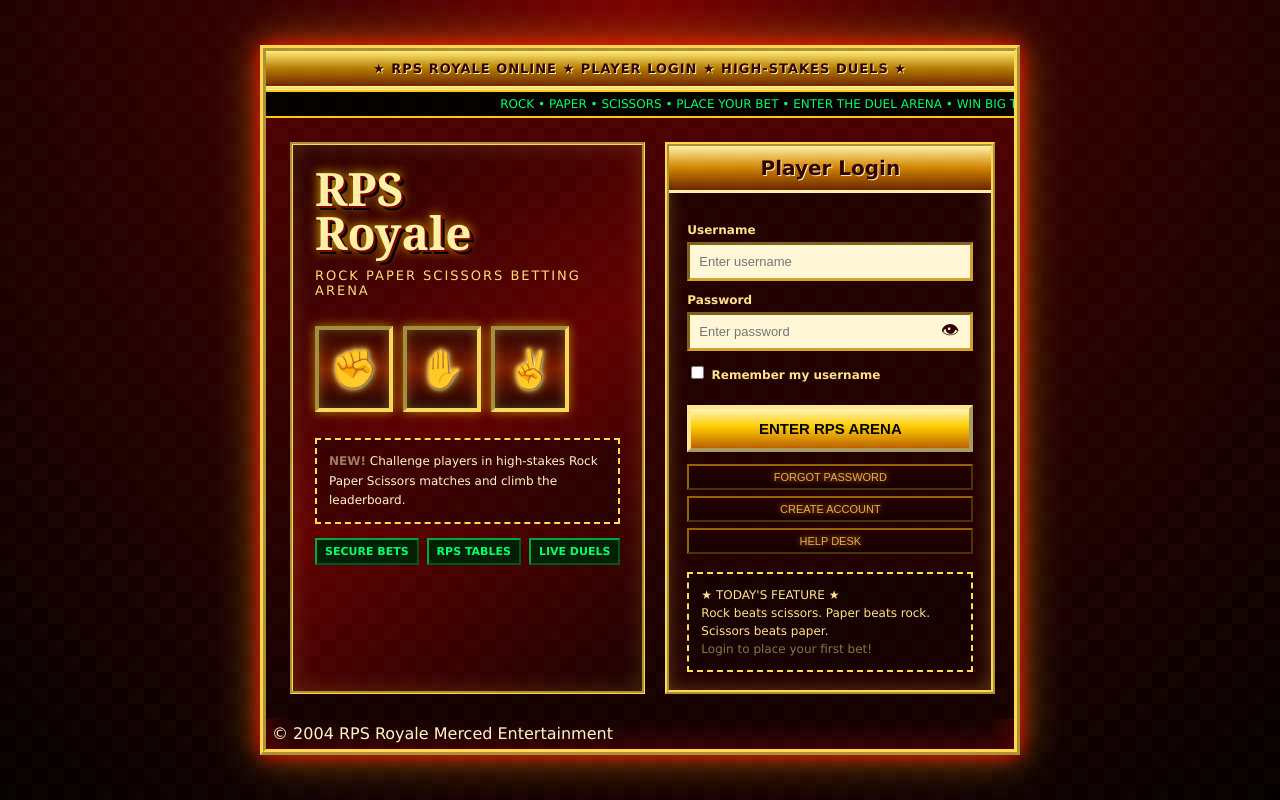
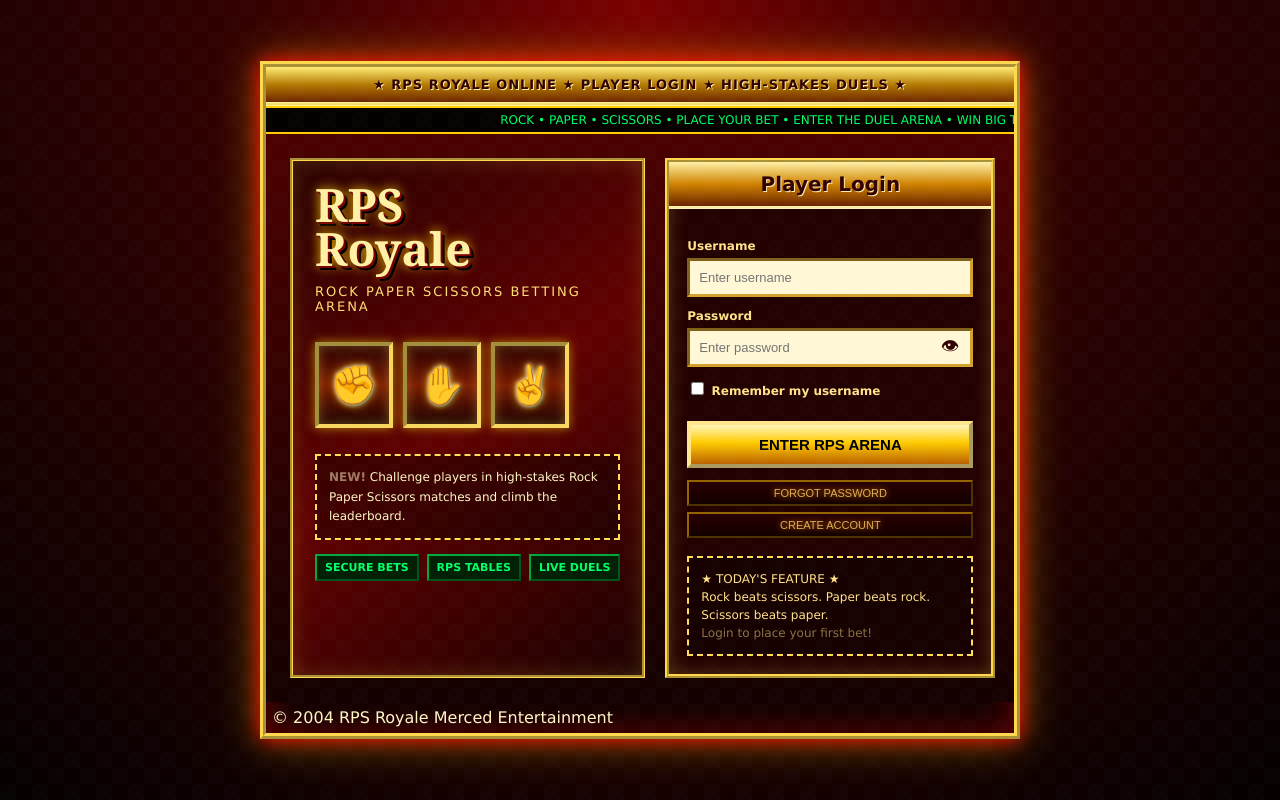
Before and after one commit to rmai9/gamba-gamba, a Flask app: page / in a window 1280 px wide. Run offline with Flask 3, Linux system fonts and the light colour scheme.

Commit message:
removed help desk

```diff
--- a/UI/templates/index.html
+++ b/UI/templates/index.html
@@ -72,7 +72,6 @@
             <div class="links">
               <button class="info-btn" type="button">FORGOT PASSWORD</button>
               <button class="info-btn" type="button" id="createAccountBtn">CREATE ACCOUNT</button>
-              <button class="info-btn" type="button">HELP DESK</button>
             </div>
           </form>
 
```
